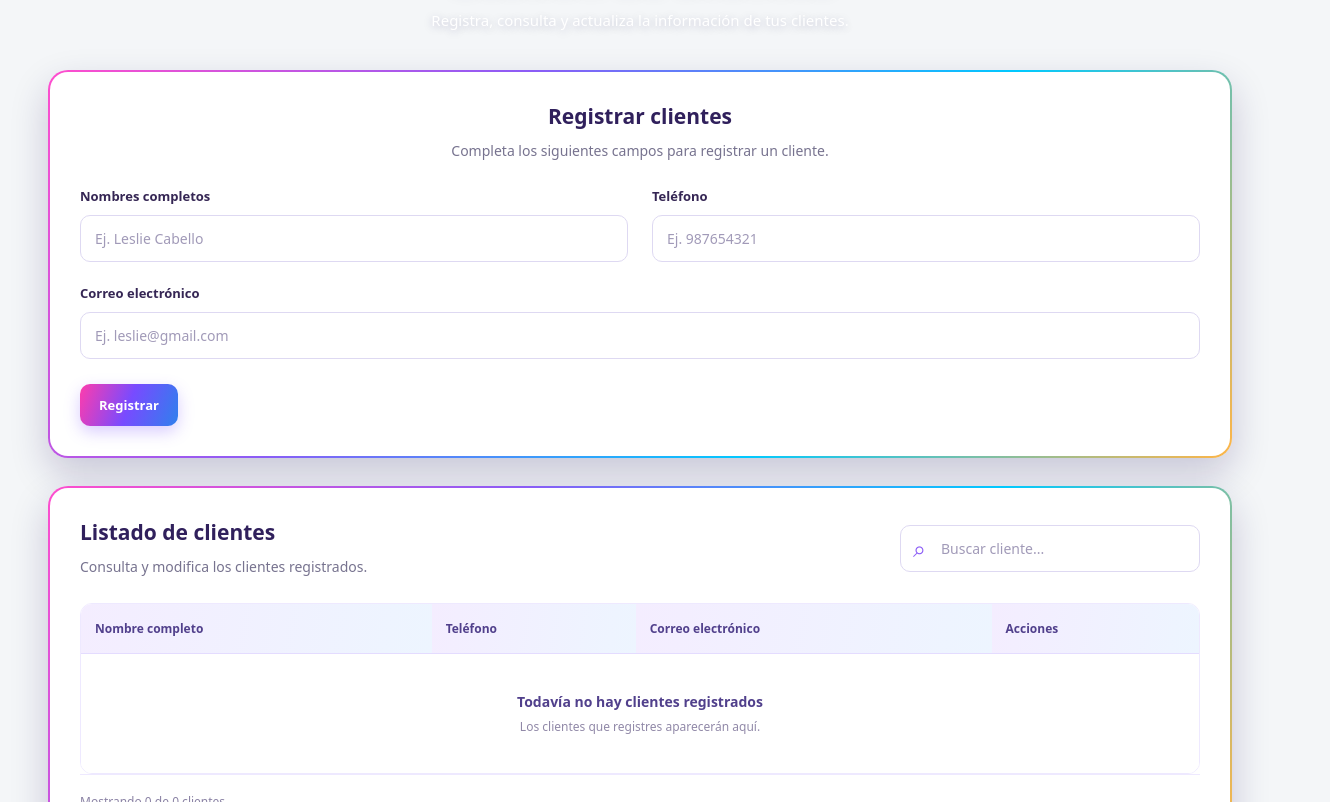
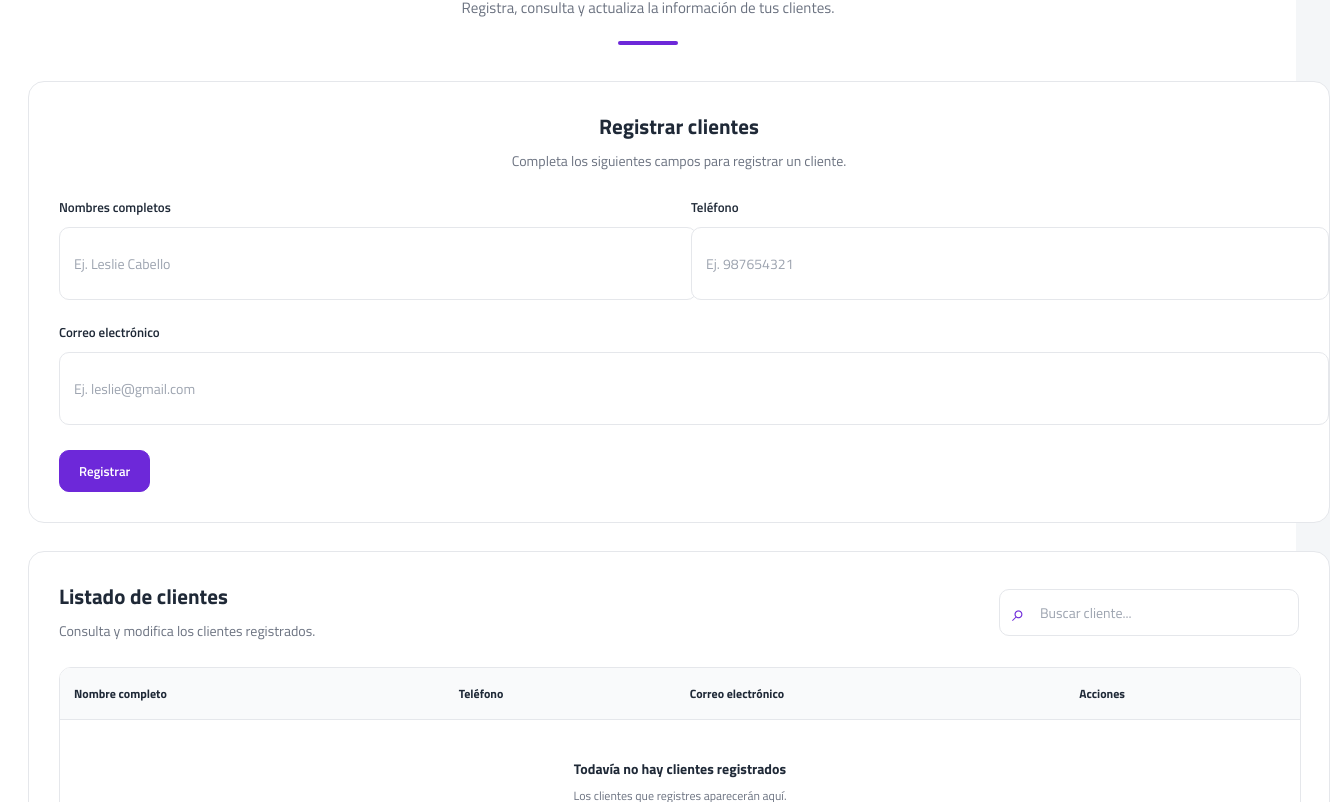
Before and after one commit to Aless725/Flow, a React (Vite) app: page / in a window 1280 px wide. Shown: the part 338-1140 px from the top of the page, 1330 px wide, since content can reach past the window. Built offline with nearby package versions, Linux system fonts and the light colour scheme.

Commit message:
Implementación de identidad visual Flow 1.0

```diff
--- a/src/Gestion-Clientes/GestionClientes.css
+++ b/src/Gestion-Clientes/GestionClientes.css
@@ -1,15 +1,26 @@
-/* CONTENEDOR PRINCIPAL*/
+@import url('https://fonts.googleapis.com/css2?family=Titillium+Web:wght@400;600;700;900&display=swap');
 
 .gestion-clientes {
+  /* Paleta Flow (ajustable en un único sitio) */
+  --flow-purple: #6d28d9;
+  --flow-purple-dark: #5b21b6;
+  --flow-purple-soft: #ede9fe;
+  --flow-dark: #1f2937;
+  --flow-gray: #6b7280;
+  --flow-gray-light: #e5e7eb;
+  --flow-bg: #ffffff;
+
   width: 100%;
   max-width: 1240px;
   min-width: 0;
   margin: 0 auto;
   padding: 40px 28px;
-  color: #261747;
+  background: var(--flow-bg);
+  color: var(--flow-dark);
+  font-family: 'Titillium Web', system-ui, -apple-system, sans-serif;
 }
 
-/*ENCABEZADO CENTRADO*/
+/* ENCABEZADO CENTRADO */
 
 .gc-encabezado {
   display: flex;
@@ -24,53 +35,48 @@
   width: 100%;
 }
 
-
 .gc-encabezado h1 {
   margin: 0;
-  color: #ffffff;
+  color: var(--flow-dark);
   font-size: clamp(30px, 4vw, 43px);
-  font-weight: 850;
+  font-weight: 700;
   line-height: 1.2;
-  letter-spacing: -1.2px;
-  text-shadow: 0 4px 16px rgb(27 12 90 / 25%);
+  letter-spacing: -0.5px;
 }
 
 .gc-encabezado p {
   margin: 13px 0 0;
-  color: #ffffff;
+  color: var(--flow-gray);
   font-size: 15px;
   line-height: 1.7;
-  text-shadow: 0 2px 8px rgb(27 12 90 / 25%);
 }
 
+.gc-linea-decorativa {
+  width: 60px;
+  height: 4px;
+  margin: 20px auto 0;
+  background: var(--flow-purple);
+  border-radius: 2px;
+}
 
-/*TARJETAS Y PANELES*/
+/* TARJETAS Y PANELES */
 
 .gc-panel {
   width: 100%;
   min-width: 0;
   padding: 30px;
   margin-bottom: 28px;
-  background:
-    linear-gradient(#ffffff, #ffffff) padding-box,
-    linear-gradient(
-      125deg,
-      #ff4ecd,
-      #8b5cf6,
-      #00c9ff,
-      #ffb547
-    ) border-box;
-  border: 2px solid transparent;
-  border-radius: 20px;
-  box-shadow: 0 16px 38px rgb(23 12 83 / 20%);
-  transition: box-shadow 0.25s ease;
+  background: var(--flow-bg);
+  border: 1px solid var(--flow-gray-light);
+  border-radius: 16px;
+  transition: border-color 0.2s ease;
 }
 
 .gc-panel:hover {
-  box-shadow: 0 20px 44px rgb(23 12 83 / 25%);
+  border-color: var(--flow-purple);
 }
 
-/*TÍTULOS DE SECCIÓN*/
+/* TÍTULOS DE SECCIÓN */
 
 .gc-panel-titulo {
   min-width: 0;
@@ -79,15 +85,15 @@
 
 .gc-panel-titulo h2 {
   margin: 0 0 9px;
-  color: #30205c;
+  color: var(--flow-dark);
   font-size: 21px;
-  font-weight: 800;
+  font-weight: 700;
   line-height: 1.35;
 }
 
 .gc-panel-titulo p {
   margin: 0;
-  color: #77738f;
+  color: var(--flow-gray);
   font-size: 14px;
   line-height: 1.7;
 }
@@ -96,27 +102,7 @@
   text-align: center;
 }
 
-.gc-icono-seccion {
-  display: flex;
-  align-items: center;
-  justify-content: center;
-  width: 43px;
-  height: 43px;
-  margin: 0 auto 12px;
-  color: #ffffff;
-  background: linear-gradient(
-    135deg,
-    #ff3cac,
-    #784bff,
-    #2f80ed
-  );
-  border-radius: 13px;
-  font-size: 28px;
-  font-weight: 500;
-  box-shadow: 0 7px 16px rgb(120 75 255 / 25%);
-}
-
-/*FORMULARIO*/
+/* FORMULARIO */
 
 .gc-formulario {
   display: grid;
@@ -131,9 +117,9 @@
   flex-direction: column;
   gap: 10px;
   min-width: 0;
-  color: #352654;
+  color: var(--flow-dark);
   font-size: 13px;
-  font-weight: 700;
+  font-weight: 600;
 }
 
 .gc-formulario input,
@@ -144,34 +130,33 @@
   min-width: 0;
   min-height: 47px;
   padding: 12px 14px;
-  color: #30205c;
-  background: #ffffff;
-  border: 1.5px solid #ded9f2;
+  color: var(--flow-dark);
+  background: var(--flow-bg);
+  border: 1px solid var(--flow-gray-light);
   border-radius: 10px;
   font-family: inherit;
   font-size: 14px;
   outline: none;
   transition:
     border-color 0.2s ease,
-    box-shadow 0.2s ease,
     background 0.2s ease;
 }
 
 .gc-formulario input:hover,
 .gc-busqueda:hover {
-  border-color: #b8a7f7;
+  border-color: var(--flow-gray);
 }
 
 .gc-formulario input:focus,
 .gc-busqueda:focus {
-  border-color: #8b5cf6;
-  background: #fdfcff;
-  box-shadow: 0 0 0 4px rgb(139 92 246 / 13%);
+  border-color: var(--flow-purple);
+  background: var(--flow-bg);
+  box-shadow: 0 0 0 3px var(--flow-purple-soft);
 }
 
 .gc-formulario input::placeholder,
 .gc-busqueda::placeholder {
-  color: #a19ab8;
+  color: #9ca3af;
   opacity: 1;
 }
 
@@ -179,7 +164,7 @@
   grid-column: 1 / -1;
 }
 
-/*BOTONES*/
+/* BOTONES */
 
 .gc-acciones {
   display: flex;
@@ -199,67 +184,58 @@
   border-radius: 10px;
   font-family: inherit;
   font-size: 13px;
-  font-weight: 750;
+  font-weight: 600;
   cursor: pointer;
   transition:
-    transform 0.2s ease,
-    box-shadow 0.2s ease,
-    background 0.2s ease;
+    background 0.2s ease,
+    border-color 0.2s ease,
+    color 0.2s ease;
 }
 
 .gc-boton-principal {
   color: #ffffff;
-  background: linear-gradient(
-    110deg,
-    #ff3cac,
-    #784bff,
-    #2f80ed
-  );
-  border: none;
-  box-shadow: 0 6px 16px rgb(120 75 255 / 28%);
+  background: var(--flow-purple);
+  border: 1px solid var(--flow-purple);
 }
 
 .gc-boton-principal:hover {
-  transform: translateY(-2px);
-  box-shadow: 0 10px 23px rgb(120 75 255 / 35%);
+  background: var(--flow-purple-dark);
+  border-color: var(--flow-purple-dark);
 }
 
 .gc-boton-secundario {
-  color: #51446f;
-  background: #f5f2ff;
-  border: 1px solid #ded5ff;
+  color: var(--flow-dark);
+  background: var(--flow-bg);
+  border: 1px solid var(--flow-gray-light);
 }
 
 .gc-boton-secundario:hover {
-  background: #eae3ff;
+  background: #f9fafb;
+  border-color: var(--flow-gray);
 }
 
 .gc-boton-editar {
   min-height: 34px;
   padding: 7px 13px;
-  color: #ffffff;
-  background: linear-gradient(
-    120deg,
-    #784bff,
-    #536dfe
-  );
-  border: none;
+  color: var(--flow-purple);
+  background: var(--flow-bg);
+  border: 1px solid var(--flow-purple);
   border-radius: 8px;
 }
 
 .gc-boton-editar:hover {
-  transform: translateY(-1px);
-  box-shadow: 0 4px 12px rgb(120 75 255 / 25%);
+  color: #ffffff;
+  background: var(--flow-purple);
 }
 
 .gc-boton-principal:focus-visible,
 .gc-boton-secundario:focus-visible,
 .gc-boton-editar:focus-visible {
-  outline: 3px solid #ffb547;
-  outline-offset: 3px;
+  outline: 2px solid var(--flow-purple);
+  outline-offset: 2px;
 }
 
-/*MENSAJES DE VALIDACIÓN*/
+/* MENSAJES DE VALIDACIÓN */
 
 .gc-mensaje {
   margin-top: 18px;
@@ -270,18 +246,18 @@
 }
 
 .gc-mensaje.error {
-  color: #a52246;
-  background: #fff0f4;
-  border: 1px solid #ffc9d8;
+  color: #991b1b;
+  background: #fef2f2;
+  border: 1px solid #fecaca;
 }
 
 .gc-mensaje.exito {
-  color: #176a46;
-  background: #e9fbf0;
-  border: 1px solid #b8efcd;
+  color: #166534;
+  background: #f0fdf4;
+  border: 1px solid #bbf7d0;
 }
 
-/*ENCABEZADO DEL LISTADO*/
+/* ENCABEZADO DEL LISTADO */
 
 .gc-listado-encabezado {
   display: flex;
@@ -307,7 +283,7 @@
   top: 50%;
   left: 13px;
   z-index: 1;
-  color: #8b5cf6;
+  color: var(--flow-purple);
   font-size: 23px;
   line-height: 1;
   transform: translateY(-54%);
@@ -318,14 +294,14 @@
   padding-left: 40px;
 }
 
-/*TABLA*/
+/* TABLA */
 
 .gc-tabla-contenedor {
   width: 100%;
   max-width: 100%;
   min-width: 0;
   overflow-x: auto;
-  border: 1px solid #eee9ff;
+  border: 1px solid var(--flow-gray-light);
   border-radius: 12px;
 }
 
@@ -340,23 +316,19 @@
 
 .gc-tabla th {
   padding: 16px 14px;
-  color: #51408c;
-  background: linear-gradient(
-    100deg,
-    #f4edff,
-    #edf5ff
-  );
-  border-bottom: 1px solid #e4dcff;
+  color: var(--flow-dark);
+  background: #f9fafb;
+  border-bottom: 1px solid var(--flow-gray-light);
   font-size: 12px;
-  font-weight: 800;
+  font-weight: 700;
   white-space: nowrap;
 }
 
 .gc-tabla td {
   padding: 16px 14px;
-  color: #6d6685;
-  background: #ffffff;
-  border-bottom: 1px solid #f0edf8;
+  color: var(--flow-gray);
+  background: var(--flow-bg);
+  border-bottom: 1px solid var(--flow-gray-light);
   overflow-wrap: anywhere;
 }
 
@@ -365,41 +337,24 @@
 }
 
 .gc-tabla tbody tr:hover td {
-  background: #faf8ff;
+  background: #f9fafb;
 }
 
 .gc-tabla .gc-nombre {
-  color: #35245e;
-  font-weight: 750;
+  color: var(--flow-dark);
+  font-weight: 700;
 }
 
 .gc-correo-tabla {
   overflow-wrap: anywhere;
 }
 
-/*ESTADO VACÍO*/
+/* ESTADO VACÍO */
 
 .gc-tabla .gc-tabla-vacia {
   padding: 38px 18px;
-  color: #77738f;
+  color: var(--flow-gray);
   text-align: center;
-}
-
-.gc-vacio-icono {
-  display: flex;
-  align-items: center;
-  justify-content: center;
-  width: 52px;
-  height: 52px;
-  margin: 0 auto 13px;
-  color: #784bff;
-  background: linear-gradient(
-    135deg,
-    #f7d9ff,
-    #dce8ff
-  );
-  border-radius: 16px;
-  font-size: 31px;
 }
 
 .gc-tabla-vacia strong,
@@ -409,27 +364,27 @@
 
 .gc-tabla-vacia strong {
   margin-bottom: 7px;
-  color: #51408c;
+  color: var(--flow-dark);
   font-size: 14px;
 }
 
 .gc-tabla-vacia span {
-  color: #9189a8;
+  color: var(--flow-gray);
   font-size: 12px;
   font-weight: 400;
 }
 
-/*PIE DEL LISTADO*/
+/* PIE DEL LISTADO */
 
 .gc-pie-tabla {
   margin: 0;
   padding-top: 18px;
-  color: #8b83a5;
-  border-top: 1px solid #eee9ff;
+  color: var(--flow-gray);
+  border-top: 1px solid var(--flow-gray-light);
   font-size: 12px;
 }
 
-/*RESPONSIVE*/
+/* RESPONSIVE */
 
 @media (max-width: 760px) {
   .gestion-clientes {
@@ -470,7 +425,7 @@
   .gc-panel {
     padding: 21px 15px;
     margin-bottom: 20px;
-    border-radius: 16px;
+    border-radius: 12px;
   }
 
   .gc-formulario {
--- a/src/index.css
+++ b/src/index.css
@@ -1,12 +1,11 @@
-* {
-  box-sizing: border-box;
+:root {
+  --flow-font: 'Titillium Web', system-ui, sans-serif;
+
+  --flow-bg: #ffffff;          /* blanco */
+  --flow-purple: #6b21a8;      /* morado principal — ajustable a tu morado exacto */
+  --flow-dark: #1f2937;        /* gris oscuro principal */
+
+  --flow-text: var(--flow-dark);
+  --flow-text-muted: #4b5563;  /* gris medio para textos secundarios */
+  --flow-border: #e5e7eb;      /* gris claro para bordes */
 }
-
-body {
-  margin: 0;
-  padding: 0;
-  width: 100vw;
-  min-height: 100vh;
-  background-color: #f3f4f6;
-  font-family: system-ui, -apple-system, BlinkMacSystemFont, "Segoe UI", Roboto, sans-serif;
-}
```
